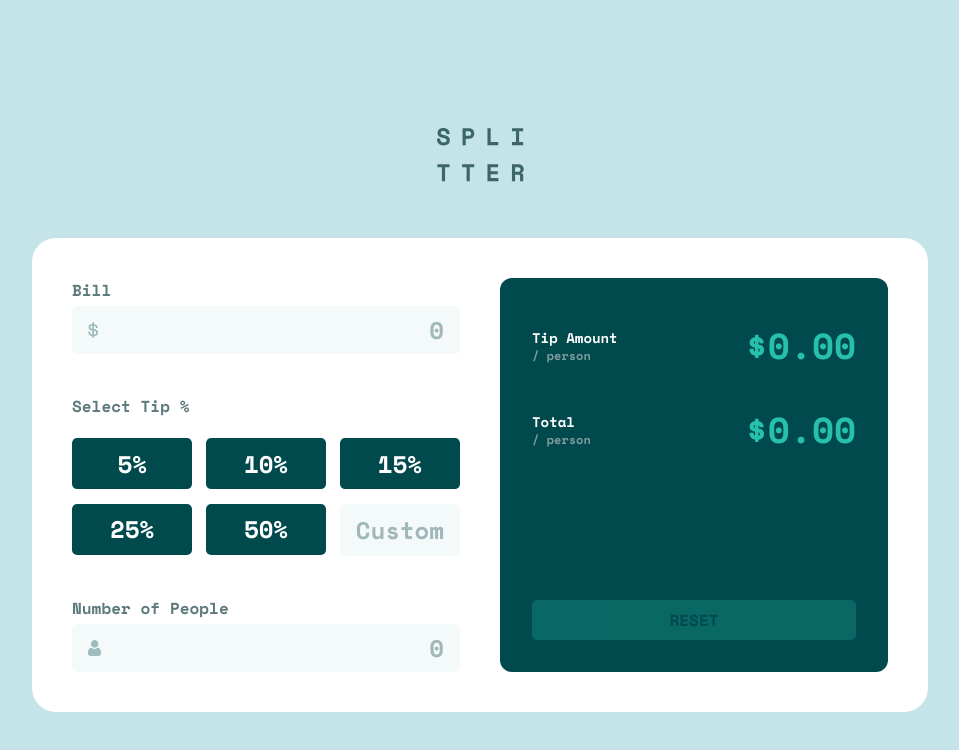
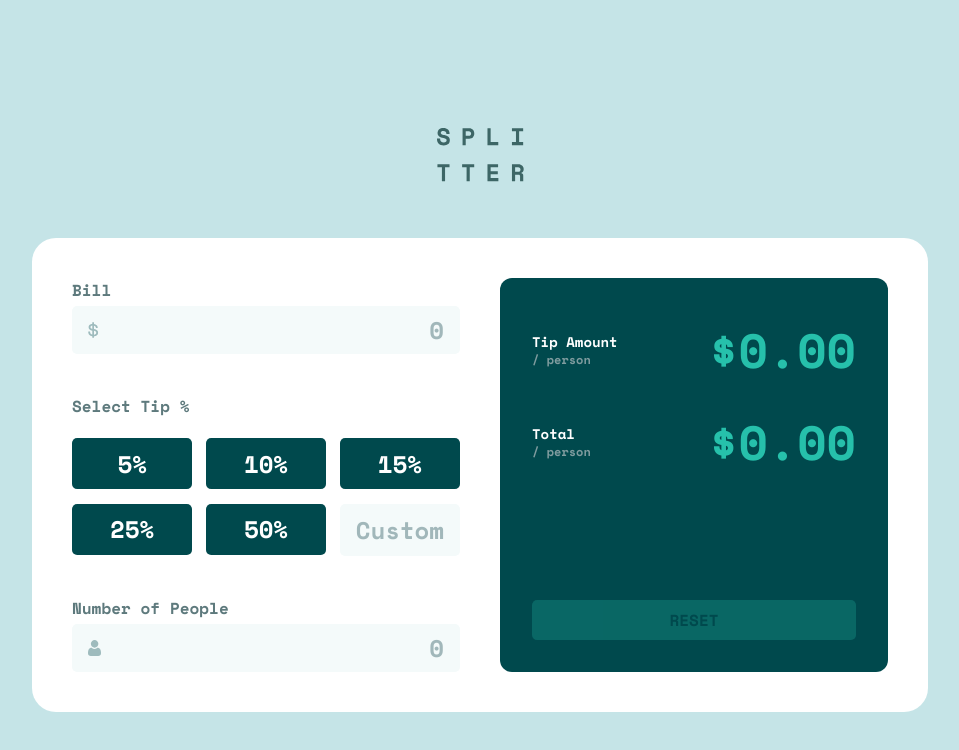
Before and after one commit to ArthurWiliams/tip-calculator-app, a Vue app: page / in a window 1280 px wide. Shown: the top 750 px of the page, without its empty margins (160-1119 px from the left). Built offline with nearby package versions, Linux system fonts and the light colour scheme.

Commit message:
Increase output font size

```diff
--- a/src/components/Output.vue
+++ b/src/components/Output.vue
@@ -50,7 +50,7 @@ const BUTTON_TOGGLE = computed(() => ({
             <span aria-label="per">/</span> person
           </span>
         </span>
-        <span class="text-3xl md:text-4xl text-cyan-500"> ${{ AMOUNT }} </span>
+        <span class="text-3xl md:text-5xl text-cyan-500"> ${{ AMOUNT }} </span>
       </p>
       <p class="flex justify-between items-center">
         <span>
@@ -59,7 +59,7 @@ const BUTTON_TOGGLE = computed(() => ({
             <span aria-label="per">/</span> person
           </span>
         </span>
-        <span class="text-3xl md:text-4xl text-cyan-500"> ${{ TOTAL }} </span>
+        <span class="text-3xl md:text-5xl text-cyan-500"> ${{ TOTAL }} </span>
       </p>
     </div>
 
```
